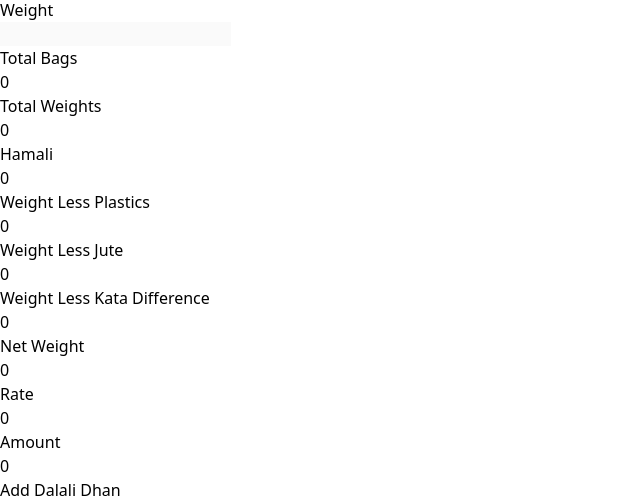
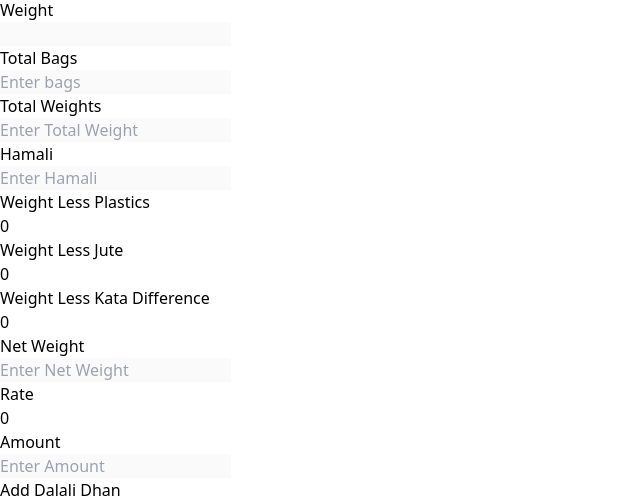
Before and after one commit to Chirag-chauhan-3949/Form-ricemill, a React (Vite) app in the folder Dasboard/: page /Dalalidhan in a window 1280 px wide. Shown: the part 1134-1633 px from the top of the page, without its empty margins (0-640 px from the left). Built offline with nearby package versions, Linux system fonts and the light colour scheme; no server answers.

Commit message:
dalalidhan

```diff
--- a/Dasboard/src/pages/Dalalidhan.jsx
+++ b/Dasboard/src/pages/Dalalidhan.jsx
@@ -75,18 +75,18 @@ const Dalalidhan = () => {
       [name]: value,
     });
   };
-  // const handlePaddyTypeChange = (e) => {
-  //   const { value } = e.target;
-  //   console.log(value);
-  //   setSelectedPaddyType(value);
+  const handlePaddyTypeChange = (e) => {
+    const { value } = e.target;
+    console.log(value);
+    setSelectedPaddyType(value);
 
-  //   // Optionally, you can reset the corresponding fields when the paddy type changes
-  //   setDalaliData({
-  //     ...DalaliData,
-  //     [`${value}_bags`]: 0,
-  //     [`${value}_weight`]: "",
-  //   });
-  // };
+    // Optionally, you can reset the corresponding fields when the paddy type changes
+    setDalaliData({
+      ...DalaliData,
+      [`${value}_bags`]: 0,
+      [`${value}_weight`]: "",
+    });
+  };
   const handleSubmit = async (e) => {
     console.log(DalaliData);
     e.preventDefault();
@@ -282,7 +282,7 @@ const Dalalidhan = () => {
                       value={DalaliData.paddy_type}
                       onChange={(e) => {
                         handleInputChange(e);
-                        // handlePaddyTypeChange(e);
+                        handlePaddyTypeChange(e);
                       }}
                       type="text"
                       name="paddy_type"
@@ -351,10 +351,14 @@ const Dalalidhan = () => {
                     </div>
                     <div className="mt-1">
                       <input
+                        disabled
                         type="number"
                         placeholder="Enter bags"
                         name="total_bags"
-                        value={DalaliData.total_bags}
+                        value={
+                          (DalaliData.total_bags =
+                            DalaliData[`${selectedPaddyType}_bags`])
+                        }
                         className="block min-w-[250px] w-full px-1.5 rounded-md border-0 py-1.5 text-gray-900 shadow-sm ring-1 ring-inset ring-gray-300 placeholder:text-gray-400 focus:ring-2 focus:ring-inset focus:ring-indigo-600 sm:text-sm sm:leading-6"
                         onChange={handleInputChange}
                       />
@@ -371,10 +375,14 @@ const Dalalidhan = () => {
                     </div>
                     <div className="mt-1">
                       <input
+                        disabled
                         type="number"
                         placeholder="Enter Total Weight"
                         name="total_weight"
-                        value={DalaliData.total_weight}
+                        value={
+                          (DalaliData.total_weight =
+                            DalaliData[`${selectedPaddyType}_weight`])
+                        }
                         className="block min-w-[250px] w-full px-1.5 rounded-md border-0 py-1.5 text-gray-900 shadow-sm ring-1 ring-inset ring-gray-300 placeholder:text-gray-400 focus:ring-2 focus:ring-inset focus:ring-indigo-600 sm:text-sm sm:leading-6"
                         onChange={handleInputChange}
                       />
@@ -393,10 +401,14 @@ const Dalalidhan = () => {
                     </div>
                     <div className="mt-1">
                       <input
+                        disabled
                         type="number"
                         placeholder="Enter Hamali"
                         name="hamali"
-                        value={DalaliData.hamali}
+                        value={
+                          (DalaliData.hamali =
+                            DalaliData[`${selectedPaddyType}_bags`] * 3)
+                        }
                         className="block min-w-[250px] w-full px-1.5 rounded-md border-0 py-1.5 text-gray-900 shadow-sm ring-1 ring-inset ring-gray-300 placeholder:text-gray-400 focus:ring-2 focus:ring-inset focus:ring-indigo-600 sm:text-sm sm:leading-6"
                         onChange={handleInputChange}
                       />
@@ -477,10 +489,15 @@ const Dalalidhan = () => {
                     </div>
                     <div className="mt-1">
                       <input
+                        disabled
                         type="number"
                         placeholder="Enter Net Weight"
                         name="net_weight"
-                        value={DalaliData.net_weight}
+                        value={(DalaliData.net_weight =
+                          DalaliData.total_weight -
+                          DalaliData.weight_less_plastic * 0.002 -
+                          DalaliData.weight_less_jute * 0.007 -
+                          DalaliData.weight_less_kata_difference).toFixed(3)}
                         className="block min-w-[250px] w-full px-1.5 rounded-md border-0 py-1.5 text-gray-900 shadow-sm ring-1 ring-inset ring-gray-300 placeholder:text-gray-400 focus:ring-2 focus:ring-inset focus:ring-indigo-600 sm:text-sm sm:leading-6"
                         onChange={handleInputChange}
                       />
@@ -519,10 +536,17 @@ const Dalalidhan = () => {
                     </div>
                     <div className="mt-1">
                       <input
+                        disabled
                         type="number"
                         placeholder="Enter Amount"
                         name="ammount"
-                        value={DalaliData.ammount}
+                        value={
+                          (DalaliData.ammount =
+                            (DalaliData.net_weight -
+                              DalaliData.weight_less_kata_difference) *
+                              DalaliData.rate -
+                            DalaliData.hamali)
+                        }
                         className="block min-w-[250px] w-full px-1.5 rounded-md border-0 py-1.5 text-gray-900 shadow-sm ring-1 ring-inset ring-gray-300 placeholder:text-gray-400 focus:ring-2 focus:ring-inset focus:ring-indigo-600 sm:text-sm sm:leading-6"
                         onChange={handleInputChange}
                       />
```
